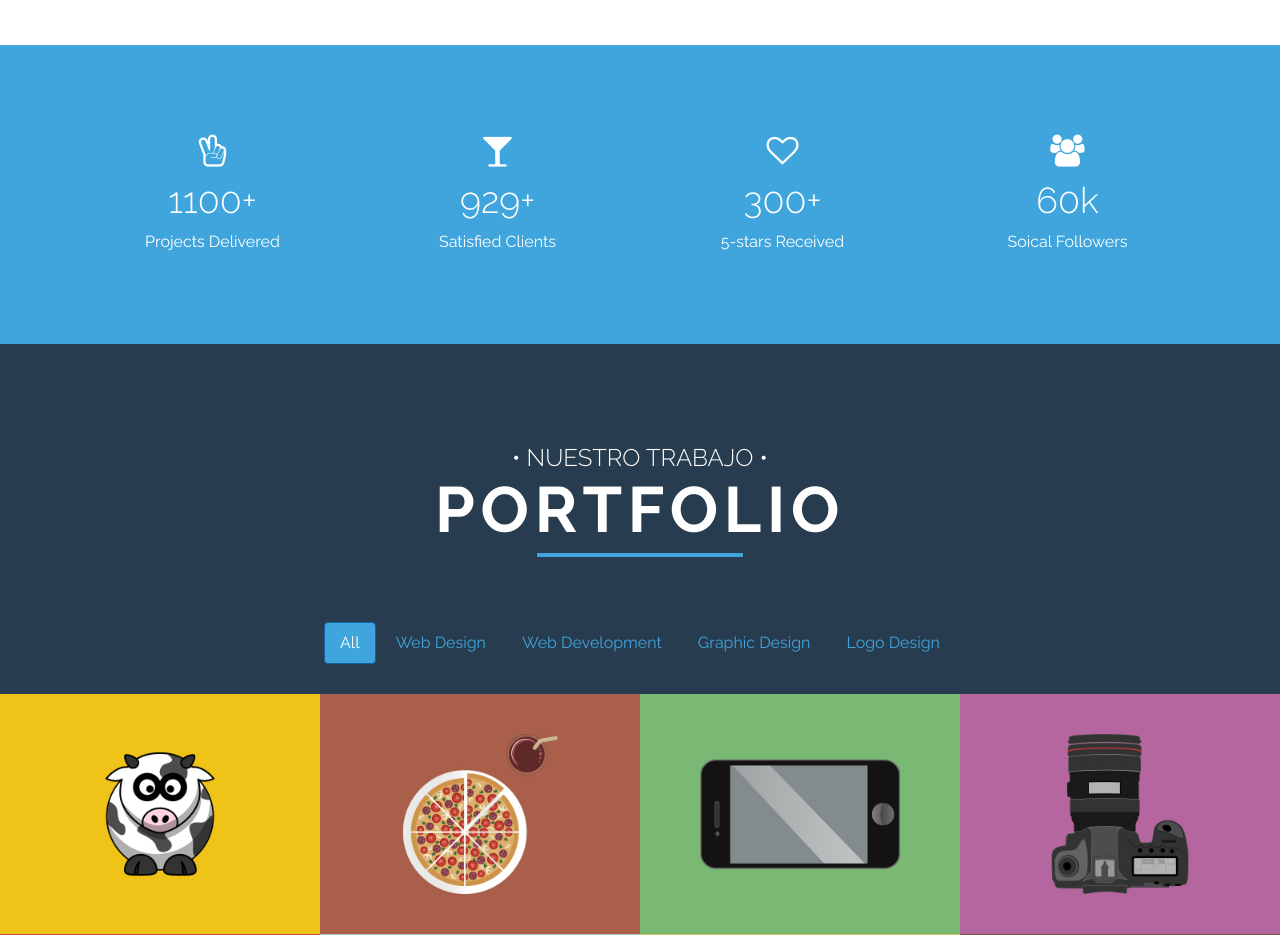
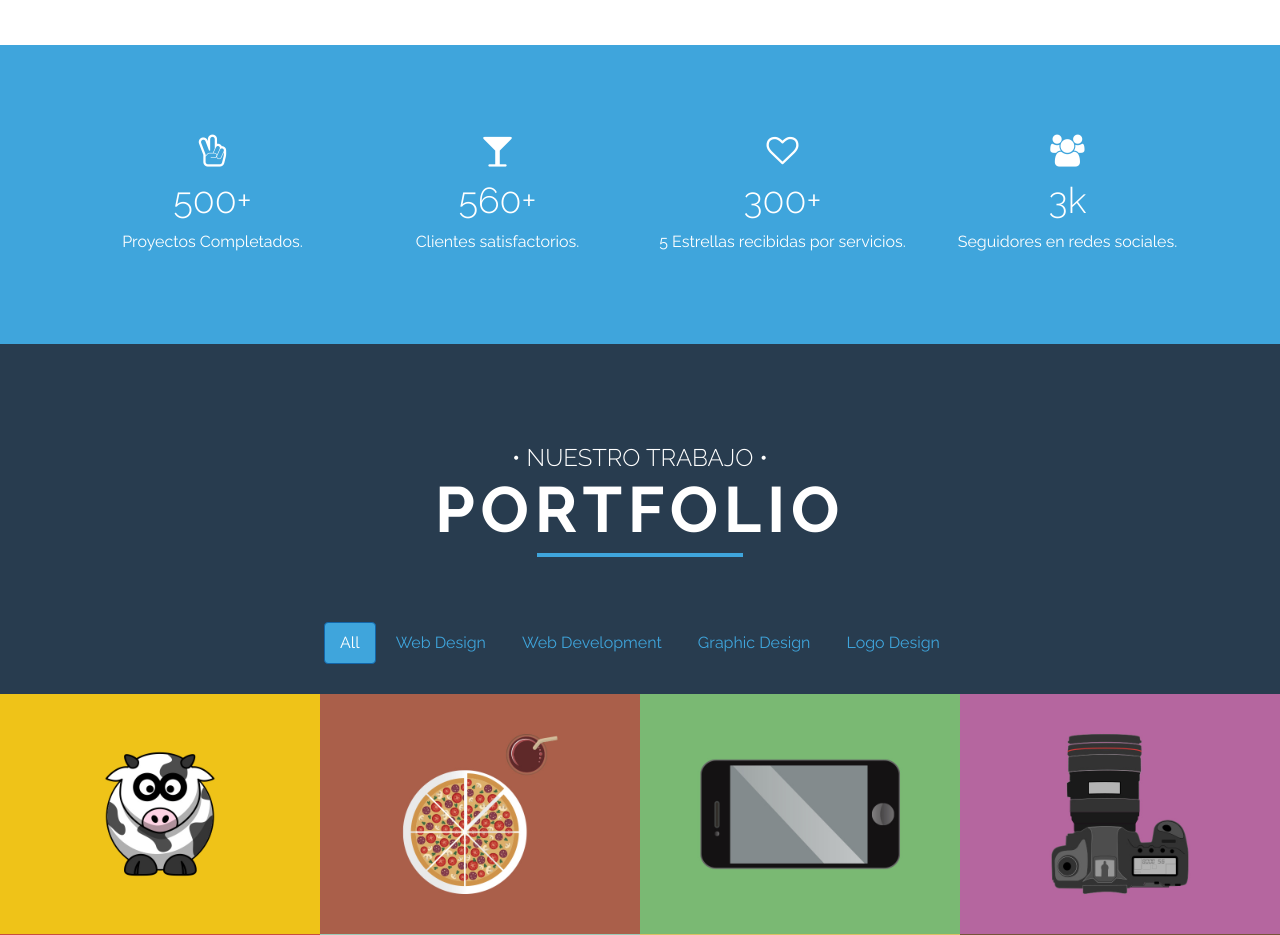
Before and after one commit to Zombiecore420/TemplatePrueba, a plain HTML site: page index.html in a window 1280 px wide. Shown: the part 2700-3635 px from the top of the page. Drawn offline with Linux system fonts and the light colour scheme; some packages are replaced by stand-ins of ours.

Commit message:
Modificacion de estadisticas sobre empresa

```diff
--- a/index.html
+++ b/index.html
@@ -428,17 +428,17 @@
 			<div class="col-md-3 wow softFadeInUp animated block" data-wow-delay=".2s">
 				<i class="fa fa-hand-peace-o fa-2x"></i>
 				<h3>
-					<span class="counts" data-speed="2000" data-to="1100" data-from="0">0</span><span>+</span>
+					<span class="counts" data-speed="2000" data-to="500" data-from="0">0</span><span>+</span>
 				</h3>
-				Projects Delivered
+				Proyectos Completados.
 			</div>
 
 			<div class="col-md-3 wow softFadeInUp animated block" data-wow-delay=".4s">
 				<i class="fa fa-glass fa-2x"></i>
 				<h3>
-					<span class="counts" data-speed="2000" data-to="929" data-from="0">0</span><span>+</span>
+					<span class="counts" data-speed="2000" data-to="560" data-from="0">0</span><span>+</span>
 				</h3>
-				Satisfied Clients
+				Clientes satisfactorios.
 			</div>
 
 			<div class="col-md-3 wow softFadeInUp animated block" data-wow-delay=".6s">
@@ -446,15 +446,15 @@
 				<h3>
 					<span class="counts" data-speed="2000" data-to="300" data-from="0">0</span><span>+</span>
 				</h3>
-				5-stars Received
+				5 Estrellas recibidas por servicios.
 			</div>
 
 			<div class="col-md-3 wow softFadeInUp animated block" data-wow-delay=".8s">
 				<i class="fa fa-users fa-2x"></i>
 				<h3>
-					<span class="counts" data-speed="2000" data-to="60" data-from="0">0</span><span>k</span>
+					<span class="counts" data-speed="2000" data-to="3" data-from="0">0</span><span>k</span>
 				</h3>
-				Soical Followers
+				Seguidores en redes sociales.
 			</div>
 		</div><!-- end row -->
 
```
